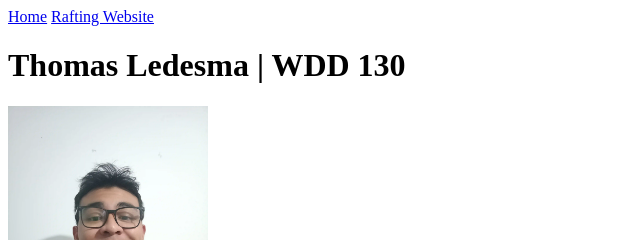
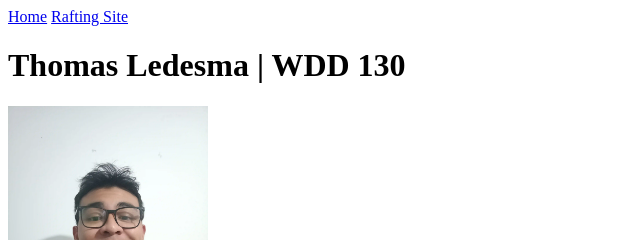
Before and after one commit to Thomasledesma98/wdd130, a plain HTML site: page index.html in a window 1280 px wide. Shown: the top 240 px of the page, 0-640 px from the left. Drawn offline with Linux system fonts and the light colour scheme.

Commit message:
mipagina5

```diff
--- a/index.html
+++ b/index.html
@@ -11,7 +11,7 @@
     <header>
         <nav>
             <a href="#">Home</a>
-            <a href="wwr/">Rafting Website</a>
+            <a href="wwr/">Rafting Site</a>
         </nav>
     </header>
     <main>
```
